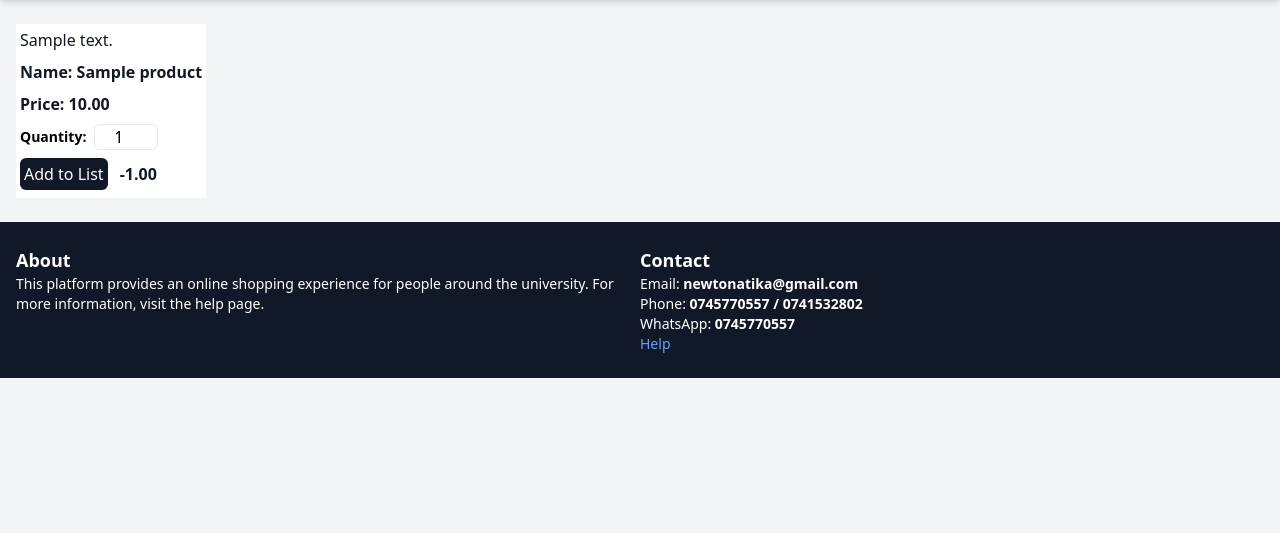
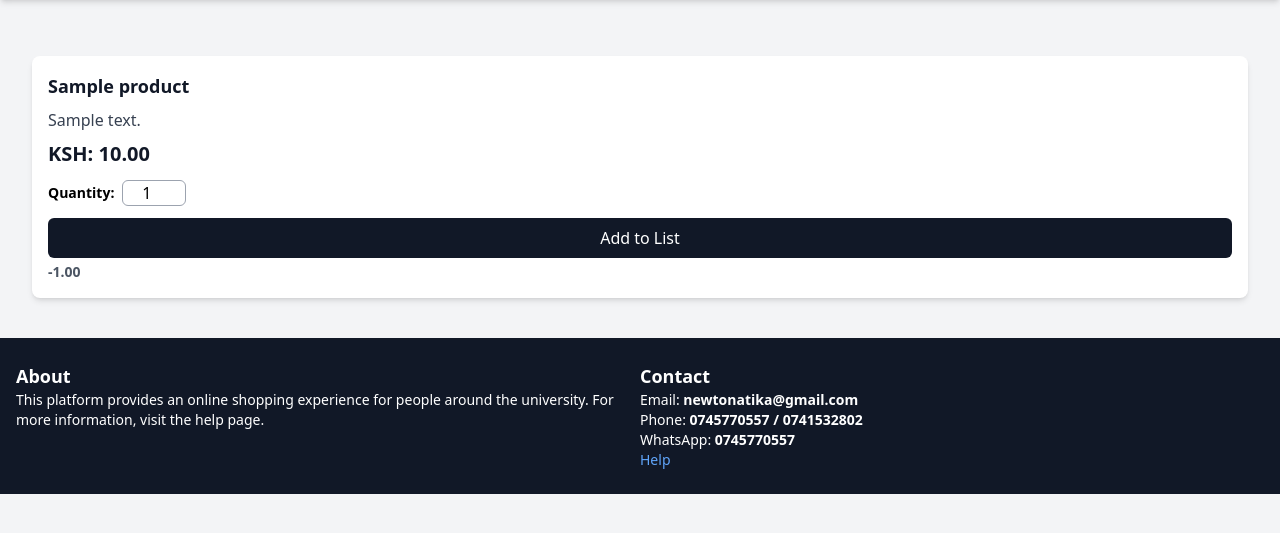
Before and after one commit to Newton-Atika/marketportal, a Django app: page /product/1/ in a window 1280 px wide. Shown: the part 132-665 px from the top of the page. Run offline with Django 5.2, Linux system fonts and the light colour scheme; tables that the repository leaves empty hold one stand-in row (values such as "Sample post"); parts of the project's set-up code (start-up, migrations or seed data) failed here and were passed over; some libraries are stand-ins or nearby versions.

Commit message:
Update detail.html

```diff
--- a/home/templates/home/detail.html
+++ b/home/templates/home/detail.html
@@ -1,31 +1,41 @@
 {% extends "home/base.html" %}
 
-{% block title %}{{item.name}}{% endblock %}
+{% block title %}{{ item.name }}{% endblock %}
 
 {% block content %}
-    <div class='bg-gray-100 flex flex-wrap'>
-        <div class=''>
-            <img src='{{ item.image.url }}' class=''>
+    <div class="container mx-auto p-4">
+        <!-- Image Section -->
+        <div class="flex justify-center">
+            <img src="{{ item.image.url }}" class="w-full md:w-1/2 lg:w-1/3 rounded-lg shadow-md">
         </div>
-        <div class='bg-white'>
-            <h1 class='text-gray-900 p-1 bg-white'>{{ item.description }}</h1>
-            <h1 class='p-1 text-gray-900 '><strong>Name: {{ item.name }}</strong></h1>
-            <h1 class='p-1 text-gray-900 '><strong>Price: {{ item.Price }}</strong></h1>
-            <form method="POST" action="{% url 'home:add_to_shopping_list' item.id %}">
+
+        <!-- Details Section -->
+        <div class="bg-white mt-4 p-4 rounded-lg shadow-md">
+            <h1 class="text-gray-900 text-lg font-semibold">{{ item.name }}</h1>
+            <p class="text-gray-700 mt-2">{{ item.description }}</p>
+            <p class="text-gray-900 text-xl font-bold mt-2">KSH: {{ item.Price }}</p>
+
+            <form method="POST" action="{% url 'home:add_to_shopping_list' item.id %}" class="mt-3">
                 {% csrf_token %}
-                <div class="flex items-center p-1 space-x-2">
-                    <label for="quantity" class="text-sm"><strong>Quantity:</strong></label>
+                <div class="flex items-center space-x-2">
+                    <label for="quantity" class="text-sm font-semibold">Quantity:</label>
                     <input
                         type="number"
                         name="quantity"
                         min="1"
                         value="1"
-                        class="w-16 text-center border rounded-md bg-white text-black"
+                        class="w-16 text-center border border-gray-400 rounded-md"
+                    >
+                </div>
+
+                <button
+                    type="submit"
+                    class="w-full mt-3 p-2 bg-gray-900 hover:bg-gray-700 text-white rounded-md"
                 >
-                </div>
-                <div class='bg-white p-1'>
-                    <button type="submit" class="p-1 mb-1 justify-between bg-gray-900 hover:bg-gray-700 text-white rounded-md">Add to List</button><a class='text-gray-900 p-1 m-2'><strong>-{{ item.sav }}</strong></a>
-                </div>
+                    Add to List
+                </button>
+
+                <p class="text-sm text-gray-600 mt-1"><strong>-{{ item.sav }}</strong></p>
             </form>
         </div>
     </div>
```
